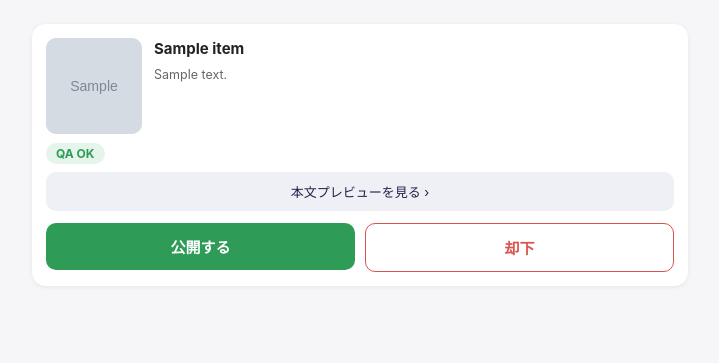
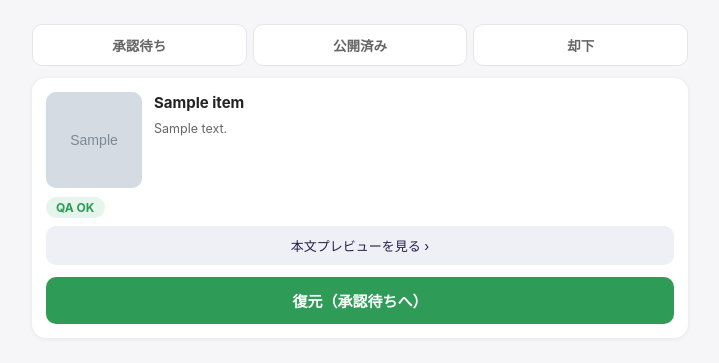
Before and after one commit to kgn7645/afi, a FastAPI app: template web/templates/review.html in a window 1280 px wide. Shown: the part 53-416 px from the top of the page, without its empty margins (280-999 px from the left). Run offline with FastAPI, Linux system fonts and the light colour scheme; the template is opened without the code that fills it: most values are stand-ins (such as "Sample title", 1, 10 or a date in 2020); grey boxes marked "Sample" are stand-in pictures.

Commit message:
#12 承認画面に履歴タブ（承認待ち/公開済み/却下）を追加
WordPressの投稿ステータスを真実として、状態別に一覧表示。
- review.list_review_items(status): draft/publish/trash 対応
- app: /review?status= でタブ切替、/review/{id}/to_draft（下書きに戻す/復元）
- review.html: タブUI＋ステータス別アクション
  - 承認待ち: 公開する/却下
  - 公開済み: 公開ページを開く/下書きに戻す
  - 却下: 復元（承認待ちへ）

Refs #12

Co-Authored-By: Claude Opus 4.8 (1M context) <noreply@anthropic.com>

```diff
--- a/app.py
+++ b/app.py
@@ -104,20 +104,24 @@ def generate(
 # 承認Webアプリ（Issue #12）: スマホ/PCで下書きを確認→公開/却下
 # ============================================================
 @app.get("/review", response_class=HTMLResponse)
-def review_list(request: Request, msg: str = ""):
+def review_list(request: Request, status: str = "draft", msg: str = ""):
     if not review.enabled():
         return templates.TemplateResponse(
-            "review.html", {"request": request, "disabled": True, "items": [], "msg": ""})
+            "review.html", {"request": request, "disabled": True, "items": [], "msg": "",
+                            "status": "draft"})
     if not _authed(request):
         return RedirectResponse("/review/login", status_code=303)
+    if status not in review.STATUS_LABELS:
+        status = "draft"
     try:
-        items = review.list_review_items()
+        items = review.list_review_items(status)
         err = ""
     except Exception as e:  # noqa: BLE001
-        items, err = [], f"下書きの取得に失敗: {e}"
+        items, err = [], f"記事の取得に失敗: {e}"
     return templates.TemplateResponse(
         "review.html",
-        {"request": request, "disabled": False, "items": items, "msg": msg, "error": err},
+        {"request": request, "disabled": False, "items": items, "msg": msg,
+         "error": err, "status": status},
     )
 
 
@@ -181,6 +185,19 @@ def review_reject(request: Request, post_id: int):
     return RedirectResponse(f"/review?msg={msg}", status_code=303)
 
 
+@app.post("/review/{post_id}/to_draft")
+def review_to_draft(request: Request, post_id: int):
+    """公開済みを下書きに戻す / ゴミ箱から復元（承認待ちへ）。"""
+    if not _authed(request):
+        return RedirectResponse("/review/login", status_code=303)
+    try:
+        wordpress.set_post_status(post_id, "draft")
+        msg = f"記事ID {post_id} を承認待ち（下書き）に戻しました。"
+    except Exception as e:  # noqa: BLE001
+        msg = f"操作に失敗: {e}"
+    return RedirectResponse(f"/review?msg={msg}", status_code=303)
+
+
 if __name__ == "__main__":
     import uvicorn
 
--- a/core/review.py
+++ b/core/review.py
@@ -57,11 +57,16 @@ def _strip(html_text: str) -> str:
     return re.sub(r"<[^>]+>", "", html_text or "").strip()
 
 
-def list_review_items() -> list[dict]:
-    """承認待ち（下書き）一覧。各件にQAの件数を付与。"""
+STATUS_LABELS = {"draft": "承認待ち", "publish": "公開済み", "trash": "却下"}
+
+
+def list_review_items(status: str = "draft") -> list[dict]:
+    """指定ステータスの記事一覧（draft/publish/trash）。各件にQA件数を付与。"""
+    if status not in STATUS_LABELS:
+        status = "draft"
     items: list[dict] = []
     for d in wordpress.list_posts(
-        statuses="draft", fields="id,title,excerpt,link,featured_media,content"
+        statuses=status, fields="id,title,excerpt,link,featured_media,content"
     ):
         title = (d.get("title", {}) or {}).get("rendered") \
             or (d.get("title", {}) or {}).get("raw", "")
@@ -76,6 +81,7 @@ def list_review_items() -> list[dict]:
             "warns": sum(1 for i in issues if i["level"] == "warn"),
             "qa": issues,
             "link": d.get("link", ""),
+            "status": status,
         })
     return items
 
--- a/web/templates/review.html
+++ b/web/templates/review.html
@@ -17,6 +17,12 @@
   .flash{ background:#fff3cd; border:1px solid #ffe69c; border-radius:10px; padding:12px 14px;
           margin:10px 0; font-size:14px; font-weight:bold; }
   .flash-ok{ background:#e6f5ec; border-color:#bfe6cd; color:#1f7a45; }
+  .tabs{ display:flex; gap:6px; margin:12px 0 4px; }
+  .tabs a{ flex:1; text-align:center; padding:10px 6px; border-radius:10px; text-decoration:none;
+           font-size:13.5px; font-weight:bold; color:#666; background:#fff; border:1px solid #e6e6ea; }
+  .tabs a.on{ background:#23204a; color:#fff; border-color:#23204a; }
+  .open{ background:#eef0f5; color:#23204a; padding:13px; border-radius:10px; font-weight:bold;
+         text-decoration:none; text-align:center; display:block; width:100%; }
   .empty{ text-align:center; color:#888; padding:48px 16px; }
   .card{ background:#fff; border-radius:14px; box-shadow:0 1px 5px rgba(0,0,0,.07);
          padding:14px; margin:12px 0; }
@@ -52,10 +58,19 @@
       承認画面は無効です。<br>サーバーの <code>.env</code> に <b>REVIEW_PASSWORD</b> を設定してください。
     </div>
   {% else %}
+    <nav class="tabs">
+      <a class="{{ 'on' if status=='draft' }}" href="/review?status=draft">承認待ち</a>
+      <a class="{{ 'on' if status=='publish' }}" href="/review?status=publish">公開済み</a>
+      <a class="{{ 'on' if status=='trash' }}" href="/review?status=trash">却下</a>
+    </nav>
     {% if msg %}<div class="flash {% if 'しました' in msg %}flash-ok{% endif %}">{{ msg }}</div>{% endif %}
     {% if error %}<div class="flash">{{ error }}</div>{% endif %}
     {% if not items %}
-      <div class="empty">承認待ちの下書きはありません 🎉</div>
+      <div class="empty">
+        {% if status=='draft' %}承認待ちの記事はありません 🎉
+        {% elif status=='publish' %}公開済みの記事はまだありません
+        {% else %}却下した記事はありません{% endif %}
+      </div>
     {% endif %}
     {% for it in items %}
       <div class="card">
@@ -72,6 +87,7 @@
           {% else %}<span class="badge b-ok">QA OK</span>{% endif %}
         </div>
         <a class="btn-prev" href="/review/{{ it.id }}">本文プレビューを見る ›</a>
+        {% if status == 'draft' %}
         <div class="actions">
           <form method="post" action="/review/{{ it.id }}/publish"
                 onsubmit="return go(this,'「{{ it.title[:20] }}」を公開しますか？','公開中…');">
@@ -82,6 +98,22 @@
             <button class="btn btn-rej" type="submit">却下</button>
           </form>
         </div>
+        {% elif status == 'publish' %}
+        <div class="actions">
+          {% if it.link %}<a class="open" href="{{ it.link }}" target="_blank">公開ページを開く ↗</a>{% endif %}
+          <form method="post" action="/review/{{ it.id }}/to_draft"
+                onsubmit="return go(this,'「{{ it.title[:20] }}」を下書きに戻しますか？','処理中…');">
+            <button class="btn btn-rej" type="submit">下書きに戻す</button>
+          </form>
+        </div>
+        {% else %}
+        <div class="actions">
+          <form method="post" action="/review/{{ it.id }}/to_draft"
+                onsubmit="return go(this,'「{{ it.title[:20] }}」を承認待ちに戻しますか？','処理中…');">
+            <button class="btn btn-pub" type="submit">復元（承認待ちへ）</button>
+          </form>
+        </div>
+        {% endif %}
       </div>
     {% endfor %}
   {% endif %}
```
